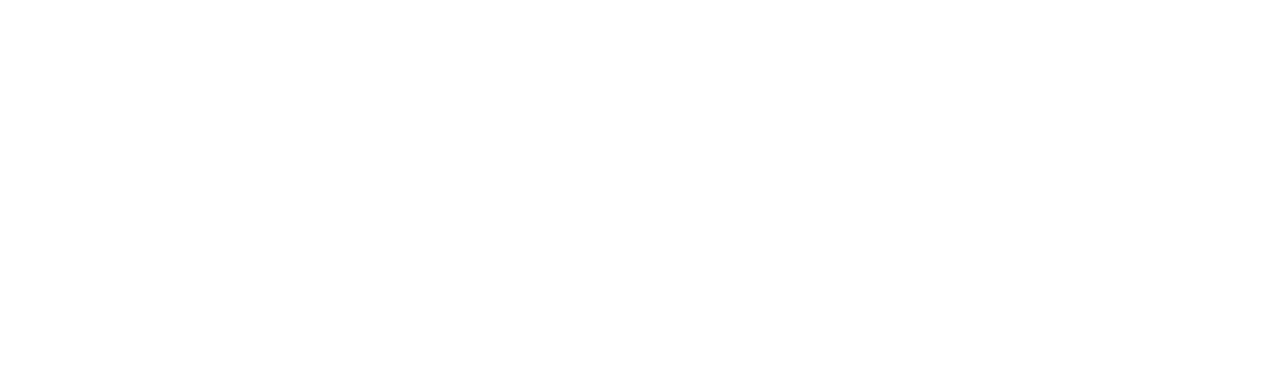
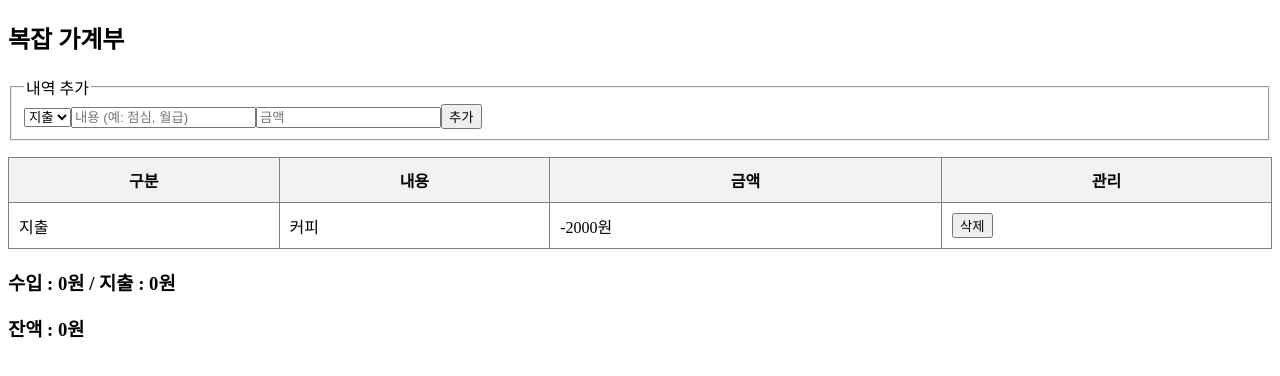
Before and after one commit to Drtr92/react-03-expense, a React (Vite) app: page / in a window 1280 px wide. Shown: the top 376 px of the page. Built offline with nearby package versions, Linux system fonts and the light colour scheme.

Commit message:
state 와 초기 렌더링 화면 작성

```diff
--- a/src/App.jsx
+++ b/src/App.jsx
@@ -1,10 +1,79 @@
-
+import {useState} from "react";
 
 function App() {
+    // 화면에 대한 설계르 진행할 때
+    // 목록을 이루는 데이터 개념은 각각의 '항목'이라고 볼 수 있으며
+    // '항목' 이라는 데이터 개념은 3가지(구분, 내용, 금액)이 모여서 이루어지는 개념임
+    // 그에 따라 이 '항목'을 표현할 수 있는 자바스크립트 타입은 '객체'이고,
+    // '구분, 내용, 금액' 은 '항목' 객체의 프로퍼티 라고 할 수 있다.
+
+    // 사용자에게 입력받아야 되는 정보는 '구분, 내용, 금액' 3가지 이고,
+    // 각각의 프로퍼티들은 별개의 input 이나 select로 받아야 되며
+    // 사용자가 입력한 값은 또다시 별개의 state로 관리한다.
+
+    const [type, setType] = useState("expense");     // 구분을 담당하는 state
+    const [title, setTitle] = useState("");          // 내용을 담당하는 state
+    const [amount, setAmount] = useState("");        // 금액을 담당하는 state
+    // 금액은 숫자잖아요? 왜 0이 아니죠?
+    // 화면에 사용되는 input 은 등록된 값을 무조건 string 으로 돌려줌
+    // 그래서 우리는 저 값을 사용을 할 때 string을 number로 변환해서 사용해야 함
+
     return (
         <>
+            <h2>복잡 가계부</h2>
+            <fieldset>
+                <legend>내역 추가</legend>
+                <form>
+                    <select>
+                        {/*
+                            select 태그를 통해 사용자가 정해진 값들 중에 선택해서
+                            값을 고를 수 있게 할 수 있으며,
+                            고를 수 있는 항목은 option 태그를 통해 제공
+                            사용자에게는 태그 안의 내용으로만 보여지게 되며
+                            실제 전달되는 값은 value 속성으로 지정된 속성값이 전달됨
+                         */}
+                        <option value={"expense"}>지출</option>
+                        <option value={"income"}>수입</option>
+                    </select>
+                    <input placeholder={"내용 (예: 점심, 월급)"} />
+                    <input
+                        placeholder={"금액"}
+                        type={"number"}
+                        min={0}
+                    />
+                    <button type={"submit"}>추가</button>
+                </form>
+            </fieldset>
+            <table
+                border={1}
+                cellPadding={10}
+                style={{
+                    width: "100%",
+                    borderCollapse: "collapse",
+                    marginTop: "16px",
+                }}>
+                <thead style={{backgroundColor: "#f2f2f2"}}>
+                <tr>
+                    <th>구분</th>
+                    <th>내용</th>
+                    <th>금액</th>
+                    <th>관리</th>
+                </tr>
+                </thead>
+                <tbody>
+                <tr>
+                    <td>지출</td>
+                    <td>커피</td>
+                    <td>-2000원</td>
+                    <td><button>삭제</button></td>
+                </tr>
+                </tbody>
+            </table>
+
+            <h3>수입 : 0원 / 지출 : 0원</h3>
+            <h3>잔액 : 0원</h3>
         </>
-    )
+    );
 }
 
 export default App
```
